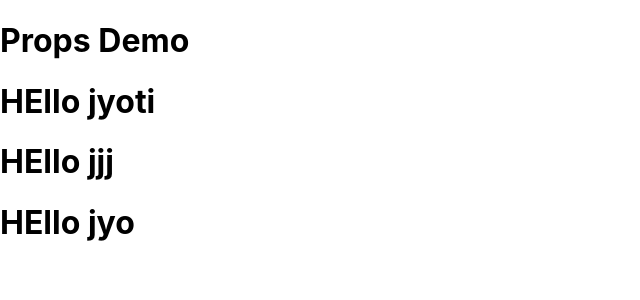
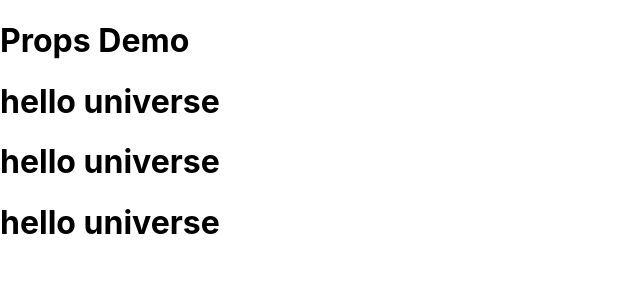
Before and after one commit to jyotivjadhav/fourthapp, a React (Create React App) app: page / in a window 1280 px wide. Shown: the top 300 px of the page, without its empty margins (0-640 px from the left). Built offline with nearby package versions, Linux system fonts and the light colour scheme.

Commit message:
chage at one palce reflect many times

```diff
--- a/src/App.js
+++ b/src/App.js
@@ -4,16 +4,18 @@ function App() {
   return (
     <>
       <h1>Props Demo</h1>
-      <Messagedemo username="jyoti"/>
-      <Messagedemo username="jjj" />
-      <Messagedemo username="jyo"/>
+      <Listdemo/>
+
     </>
   );
 }
-function Messagedemo(props) {
+function Listdemo() {
+  let data = "hello universe";
   return (
     <>
-      <h1>HEllo {props.username}</h1>
+      <h1>{data}</h1>
+      <h1>{data}</h1>
+      <h1>{data}</h1>
     </>
   );
 }
```
